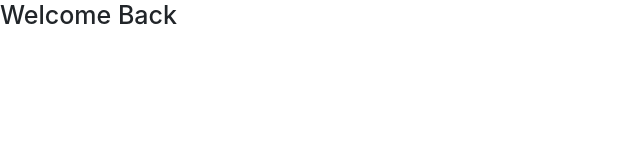
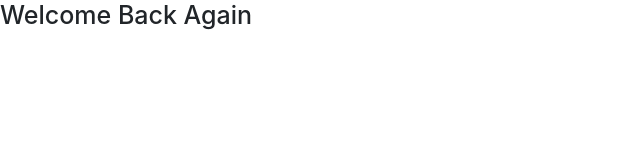
Before and after one commit to CHAOWEICHIU/mean-for-fun, a website: page public/index.html in a window 1280 px wide. Shown: the whole page, without its empty margins (0-640 px from the left). Drawn offline with nearby package versions, Linux system fonts and the light colour scheme.

Commit message:
test heroku auto deploy

```diff
--- a/public/index.html
+++ b/public/index.html
@@ -18,7 +18,7 @@
 
 </head>
 <body>
-	<h1>Welcome Back</h1>
+	<h1>Welcome Back Again</h1>
 
 
 
```
